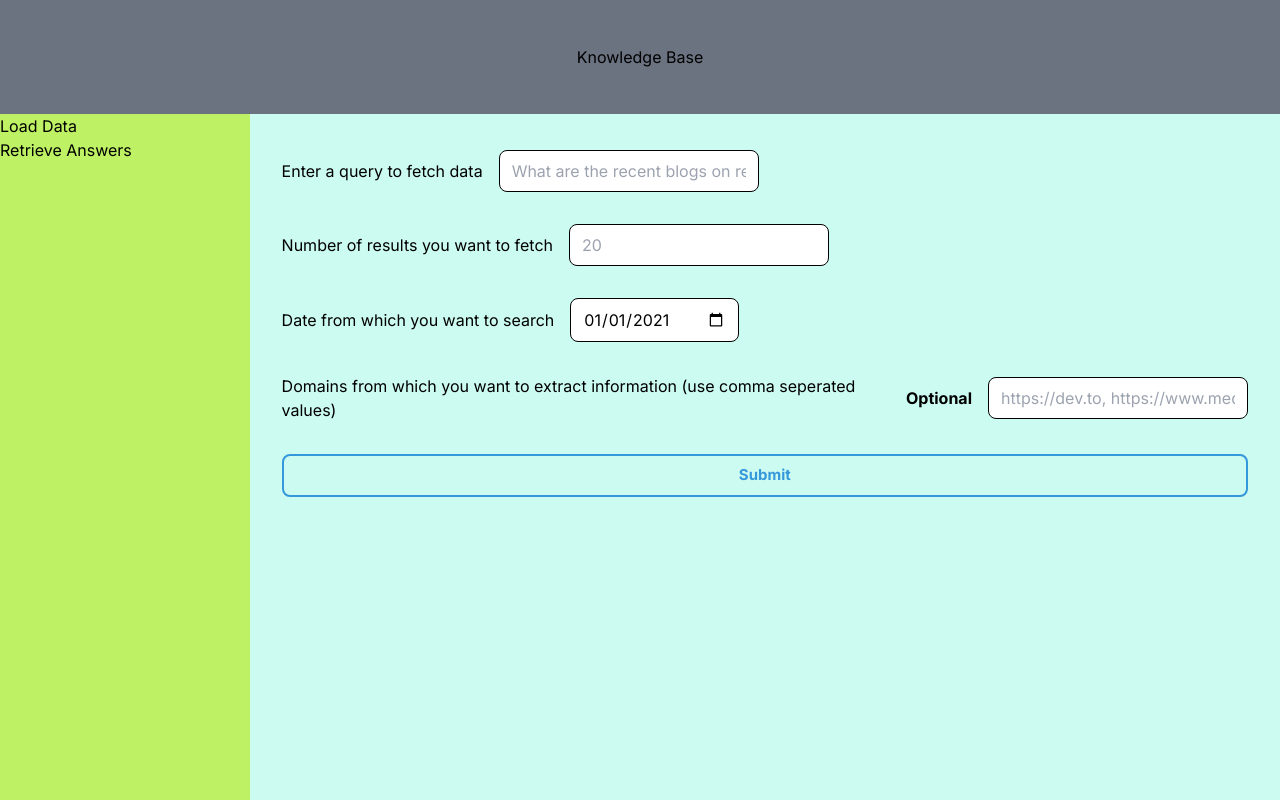
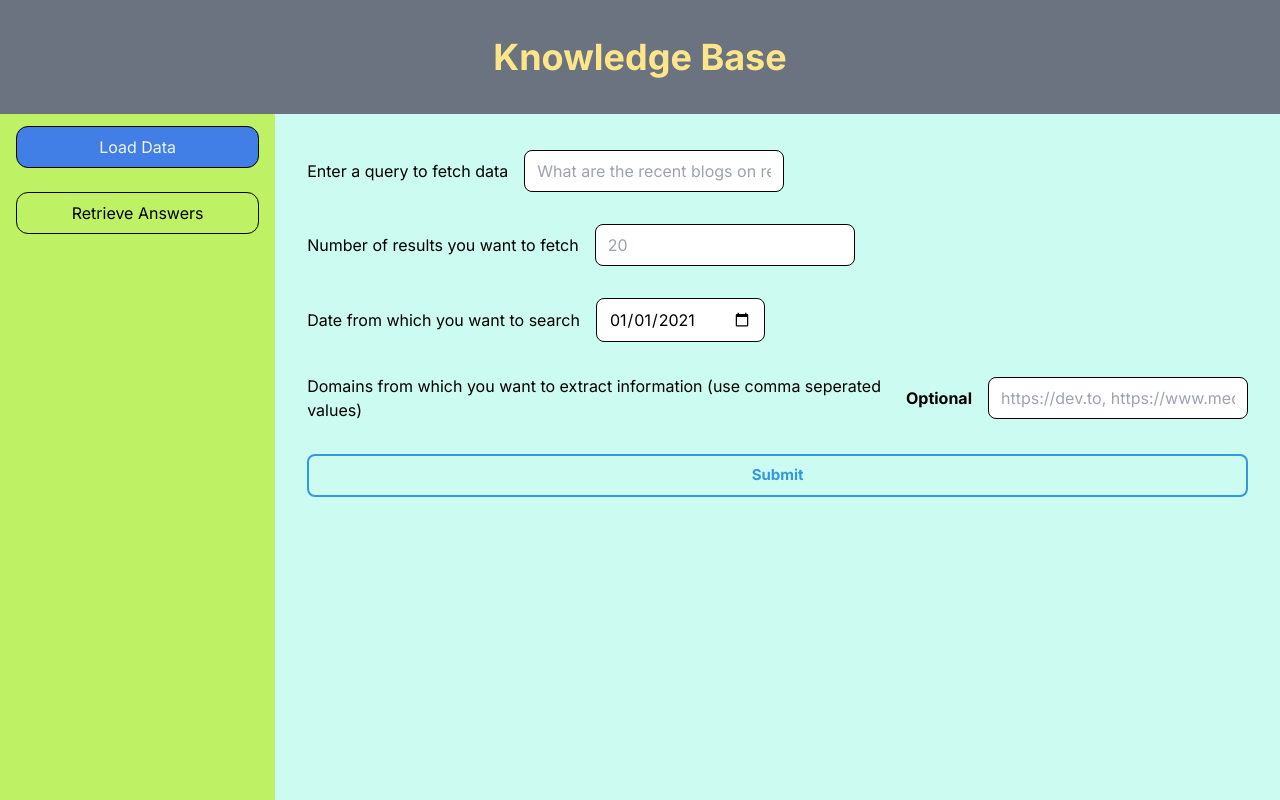
Before and after one commit to daredevilteja/knowledge-base-app, a Next.js app in the folder frontend/: page / in a window 1280 px wide. Built offline with nearby package versions, Linux system fonts and the light colour scheme.

Commit message:
Added NavBar component

```diff
--- a/frontend/src/app/layout.tsx
+++ b/frontend/src/app/layout.tsx
@@ -1,3 +1,4 @@
+import NavBar from "@/components/NavBar";
 import "./globals.css";
 import type { Metadata } from "next";
 import { Inter } from "next/font/google";
@@ -21,13 +22,12 @@ export default function RootLayout({
       <body className={`${inter.className} flex`}>
         <main className="flex flex-col w-screen h-screen">
           <header className="flex flex-1 h-[20vh] items-center justify-center bg-gray-500">
-            <span>Knowledge Base</span>
+            <span className="font-bold text-4xl text-amber-200">
+              Knowledge Base
+            </span>
           </header>
           <section className="flex flex-6 h-[80vh]">
-            <aside className="flex flex-col flex-2 bg-lime-300">
-              <Link href={"/upload-knowledge"}>Load Data</Link>
-              <Link href={"/retrieve-answers"}>Retrieve Answers</Link>
-            </aside>
+            <NavBar />
             <section className="flex flex-col flex-8 px-4 py-3 gap-8 bg-teal-100">
               {children}
             </section>
--- /dev/null
+++ b/frontend/src/components/NavBar/index.tsx
@@ -0,0 +1,34 @@
+"use client";
+
+import Link from "next/link";
+import { usePathname } from "next/navigation";
+
+export default function NavBar() {
+  const pathname = usePathname();
+
+  console.log(pathname);
+  return (
+    <aside className="flex flex-col flex-2 bg-lime-300 px-4 py-3 gap-6">
+      <Link
+        className={`${
+          pathname === "/upload-knowledge" || pathname === "/"
+            ? "border border-black p-2 rounded-xl text-center hover:bg-[#417ee6] hover:text-[#f0f4f2] activated"
+            : "border border-black p-2 rounded-xl text-center hover:bg-[#417ee6] hover:text-[#f0f4f2]"
+        }`}
+        href={"/upload-knowledge"}
+      >
+        Load Data
+      </Link>
+      <Link
+        className={`${
+          pathname === "/retrieve-answers"
+            ? "border border-black p-2 rounded-xl text-center hover:bg-[#417ee6] hover:text-[#f0f4f2] activated"
+            : "border border-black p-2 rounded-xl text-center hover:bg-[#417ee6] hover:text-[#f0f4f2]"
+        }`}
+        href={"/retrieve-answers"}
+      >
+        Retrieve Answers
+      </Link>
+    </aside>
+  );
+}
```
